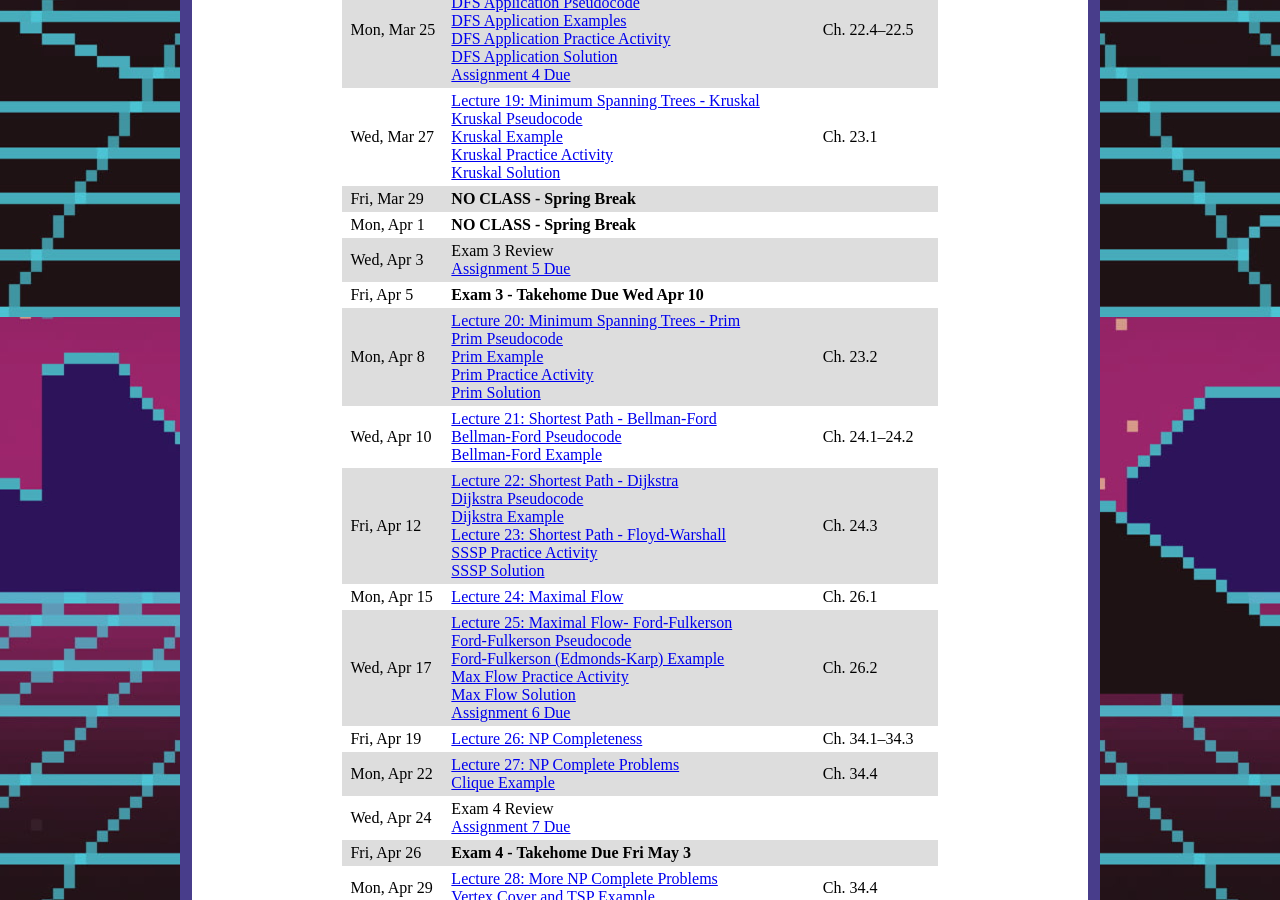
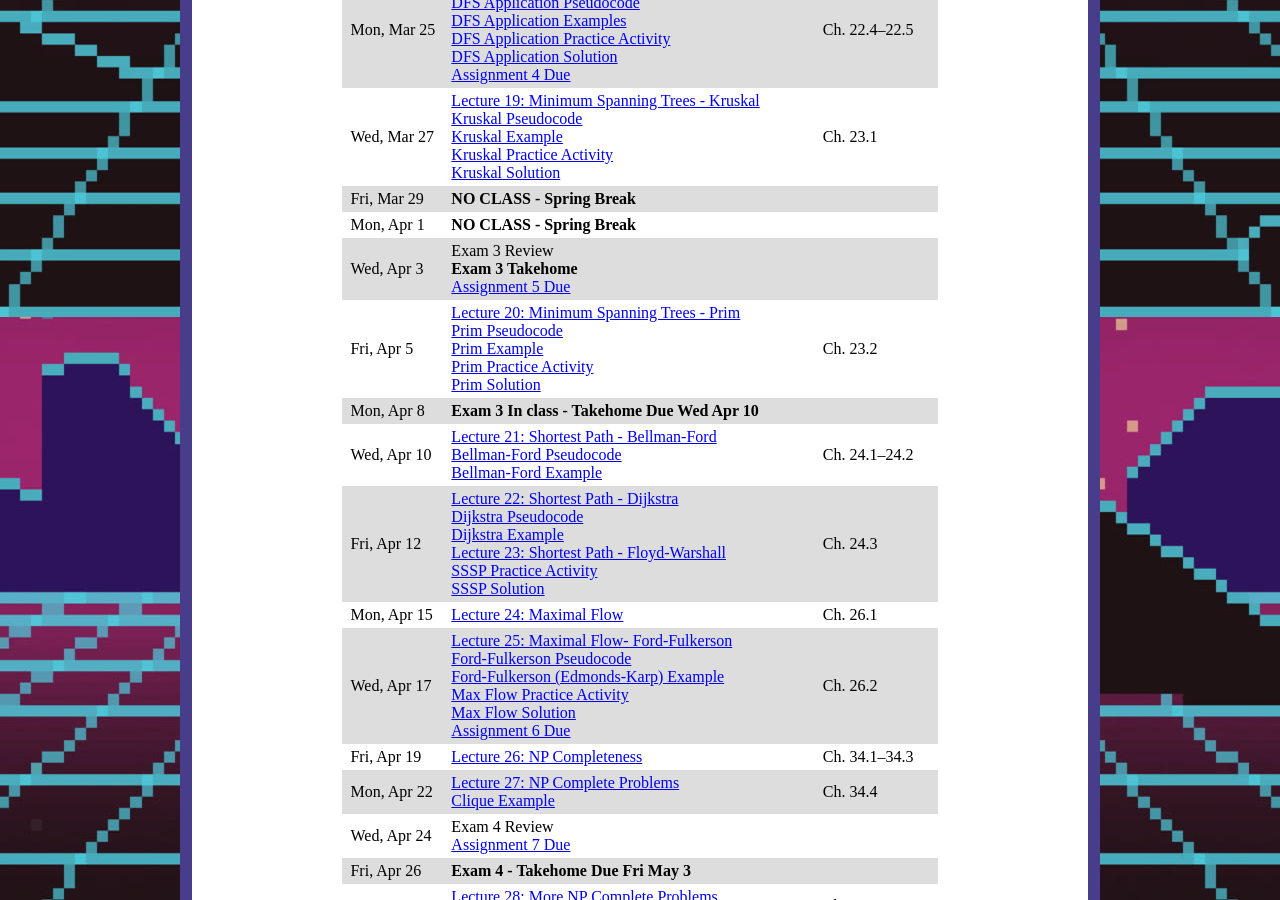
Before and after one commit to ycpcs/cs360-spring2024, a Jekyll site: the page built from schedule.md, in a window 1280 px wide and 900 px high, scrolled down 1483 px. Built offline with Jekyll 4.4.1, drawn with Linux system fonts in a browser that asks for light colours.

Commit message:
update schedule
update schedule

```diff
--- a/js/AACONFIG-scheduleInfo.js
+++ b/js/AACONFIG-scheduleInfo.js
@@ -108,15 +108,15 @@ courseInfo.classPeriods = [
 		reading: "Ch. 23.1",
 	},
 	{
-		topic: new DoubleTopic("Exam 3 Review", "", "Assignment 5 Due", "assign/assign05.html"),
+		topic: new TripleTopic("Exam 3 Review", "", "** Exam 3 Takehome", "", "Assignment 5 Due", "assign/assign05.html"),
 		reading: "",
-	},
-	{
-		topic: new Topic("** Exam 3 - Takehome Due Wed Apr 10", "")
 	},
 	{
 		topic: new FiveTopic("Lecture 20: Minimum Spanning Trees - Prim", "lectures/lecture20.html", "Prim Pseudocode", "handouts/lecture20-Primalg.pdf", "Prim Example", "handouts/lecture20-Primex.pdf","Prim Practice Activity", "handouts/lecture20-Primact.pdf", "Prim Solution", "handouts/lecture20-Primactsol.pdf"),
 		reading: "Ch. 23.2",
+	},
+	{
+		topic: new Topic("** Exam 3 In class - Takehome Due Wed Apr 10", "")
 	},
 	{
 		topic: new TripleTopic("Lecture 21: Shortest Path - Bellman-Ford", "lectures/lecture21.html", "Bellman-Ford Pseudocode", "handouts/lecture21-BellmanFordalg.pdf", "Bellman-Ford Example", "handouts/lecture21-BellmanFordex.pdf"),
```
Also changed, not shown: assign/assign05.md (added, +23 -0 lines), assign/index.md (+1 -0 lines).
